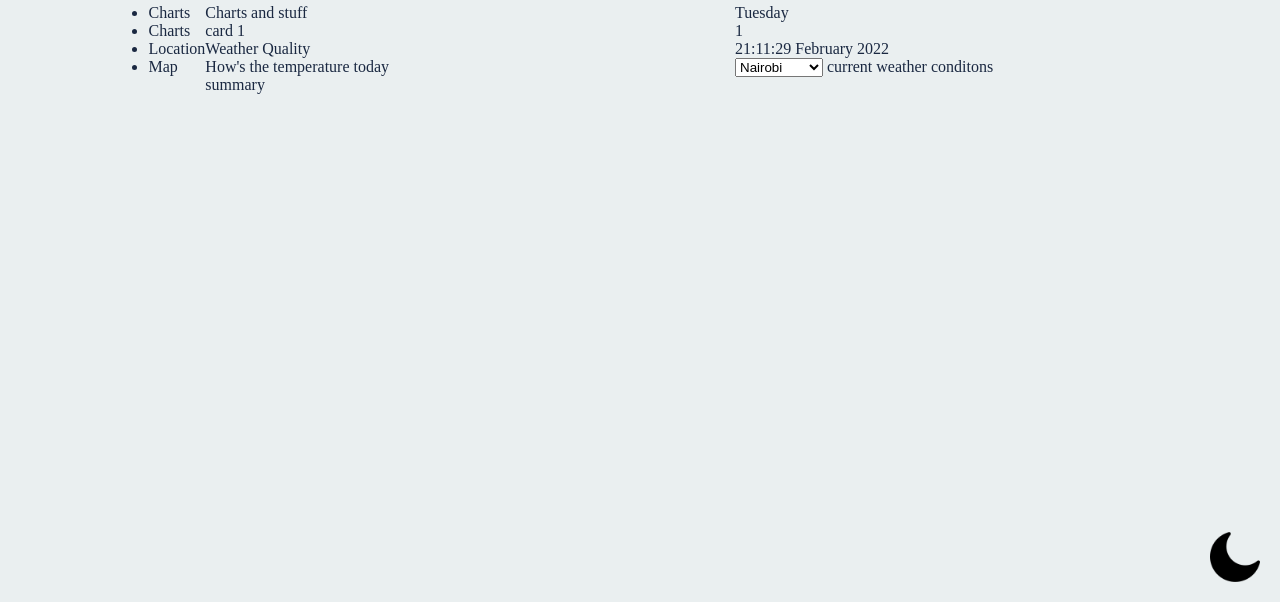
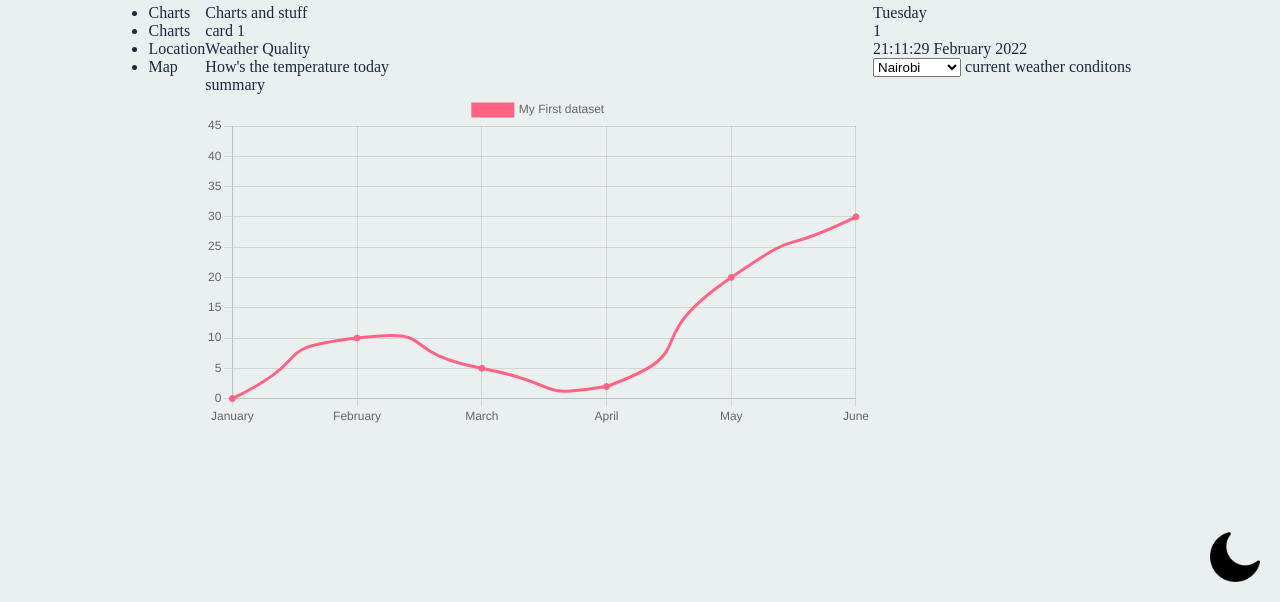
Before and after one commit to mevolkan/dashboard, a plain HTML site: page index.html in a window 1280 px wide. Shown: the part 198-800 px from the top of the page. Drawn offline with nearby package versions, Linux system fonts and the light colour scheme.

Commit message:
added api key .js

```diff
--- a/index.html
+++ b/index.html
@@ -46,6 +46,7 @@
 
                     <div class="card-summary">
                         summary
+                        <canvas id="weathersummary"></canvas>
                     </div>
                 </div>
             </div>
@@ -71,6 +72,9 @@
 
     </main>
 </body>
+<script src="https://unpkg.com/axios/dist/axios.min.js"></script>
+<script src="https://cdn.jsdelivr.net/npm/chart.js"></script>
+<script src="./js/config.js"></script>
 <script src="./js/scripts.js"></script>
 
 </html>
--- /dev/null
+++ b/js/config.js
@@ -0,0 +1,32 @@
+const labels = [
+    'January',
+    'February',
+    'March',
+    'April',
+    'May',
+    'June',
+];
+const data = {
+    labels: labels,
+    datasets: [{
+        label: 'My First dataset',
+        backgroundColor: 'rgb(255, 99, 132)',
+        borderColor: 'rgb(255, 99, 132)',
+        data: [0, 10, 5, 2, 20, 30, 45],
+    }]
+};
+const config = {
+    type: 'line',
+    data: data,
+    options: {
+        animations: {
+            tension: {
+              duration: 10000,
+              easing: 'easeInSine',
+              from: 1,
+              to: 0,
+              loop: true
+            }
+    }
+}
+};
--- a/js/scripts.js
+++ b/js/scripts.js
@@ -31,6 +31,30 @@ function fetchTime() {
     document.getElementById("month").innerHTML = m;
     document.getElementById("year").innerHTML = y;
 }
+//charts
+
+var myChart = new Chart(
+    document.getElementById('weathersummary'),
+    config
+  );
+
+  //air qualityvar axios = require("axios").default;
+
+var options = {
+    method: 'GET',
+    url: 'https://air-quality-by-api-ninjas.p.rapidapi.com/v1/airquality',
+    params: {lat: location.lat, lon: location.long},
+    headers: {
+      'x-rapidapi-host': 'air-quality-by-api-ninjas.p.rapidapi.com',
+      'x-rapidapi-key': rapidApiKey
+    }
+  };
+
+  axios.request(options).then(function (response) {
+      console.log(response.data);
+  }).catch(function (error) {
+      console.error(error);
+  });
 
 
 // Dark mode
```
Also changed, not shown: apikeys.js (added).
